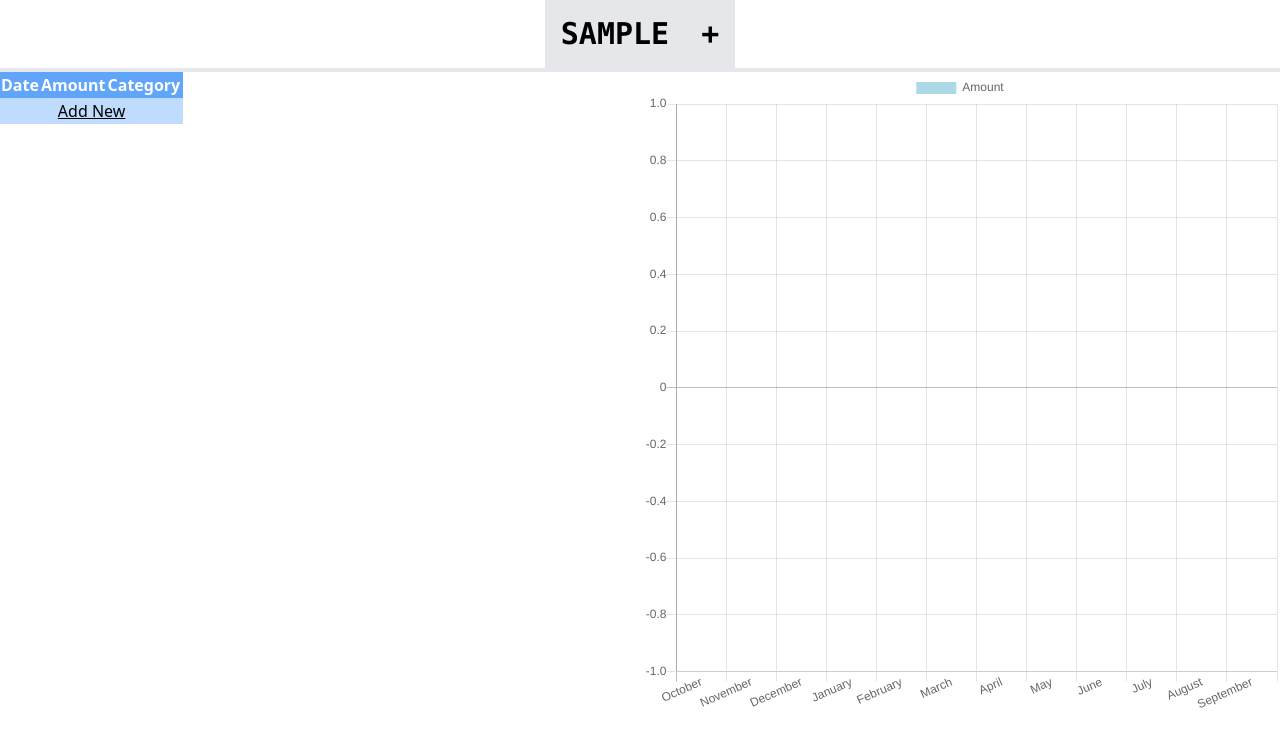
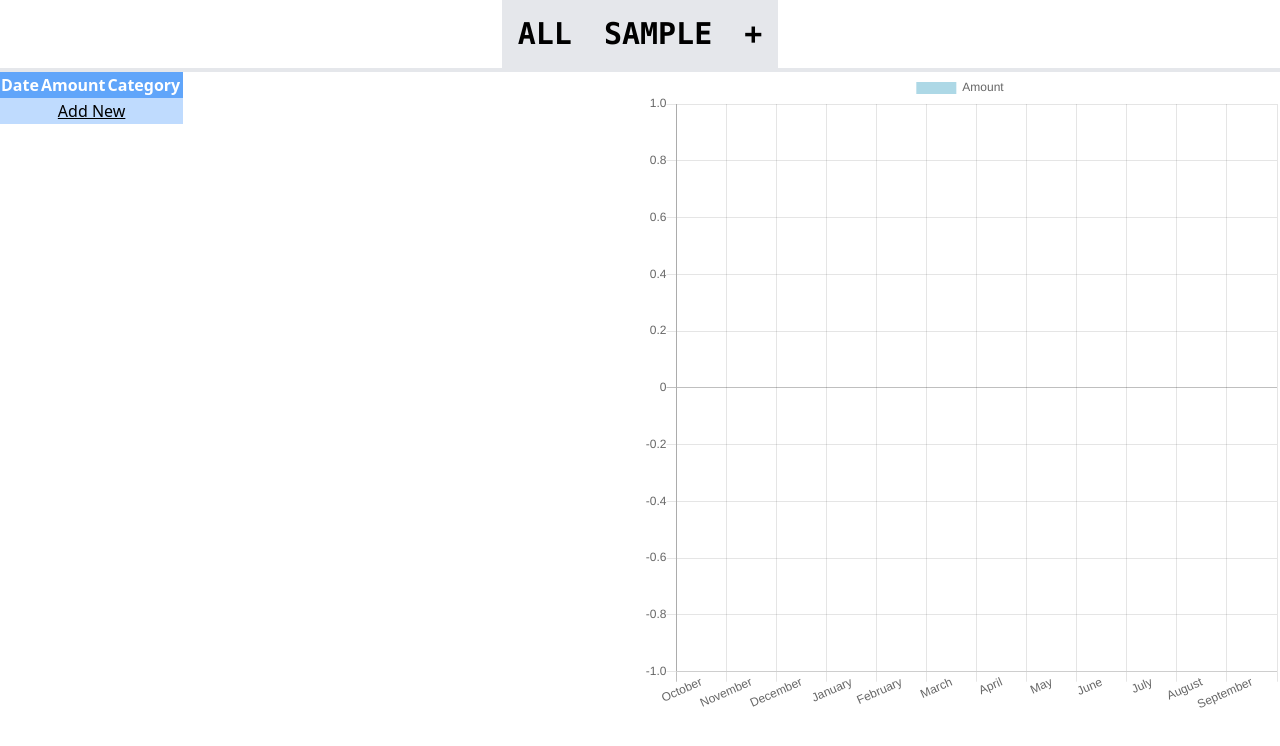
Before and after one commit to Walter-Satriano/Vuejs-Bill-Tracker-App, a Vue app: page / in a window 1280 px wide. Both pictures are taken after typing "Sample" into the empty fields and a click on the button "Add". Shown: the top 746 px of the page. Built offline with nearby package versions, Linux system fonts and the light colour scheme.

Commit message:
added prop activeCategory, setted a dynamic :class to change color when a category is clicked, added a All button with the function that clear the other selected category when is clicked and show all the bills in the table

```diff
--- a/src/components/NavBar.vue
+++ b/src/components/NavBar.vue
@@ -1,23 +1,44 @@
 <template>
   <ul class="list-reset inline flex justify-center border-b-4 mb-0">
-    <li class="top_menu_items" v-for="category in categories" :key="category">{{ category }}</li>
-    <li class="top_menu_items" @click="triggerShowAddCategory">+</li>
+
+    <li
+      class="top_menu_items"
+      :class="[ activeCategory === '' ? 'bg-gray-600' : 'bg-gray-200' ]"
+      @click="clearActiveCategory()"
+    >All</li>
+
+    <li
+      class="top_menu_items"
+      :class="[ activeCategory === category ? 'bg-gray-600' : 'bg-gray-200' ]"
+      v-for="category in categories"
+      :key="category"
+      @click="setActiveCategory(category)"
+    >{{ category }}</li>
+
+    <li class="top_menu_items bg-gray-200" @click="triggerShowAddCategory">+</li>
+
   </ul>
 </template>
 
 <script>
 export default {
+  props: ['categories', 'activeCategory'],
   methods: {
     triggerShowAddCategory() {
       this.$emit('triggerShowAddCategory')
+    },
+    clearActiveCategory() {
+      this.$emit('clearActiveCategory')
+    },
+    setActiveCategory(category) {
+      this.$emit('setActiveCategory', category)
     }
   },
-  props: ['categories'],
 }
 </script>
 
 <style lang="postcss" scoped>
 .top_menu_items {
-  @apply  p-4 inline bg-gray-200 hover:bg-gray-400 uppercase font-black cursor-pointer font-mono text-3xl;
+  @apply  p-4 inline hover:bg-gray-400 uppercase font-black cursor-pointer font-mono text-3xl;
 }
 </style>
```
